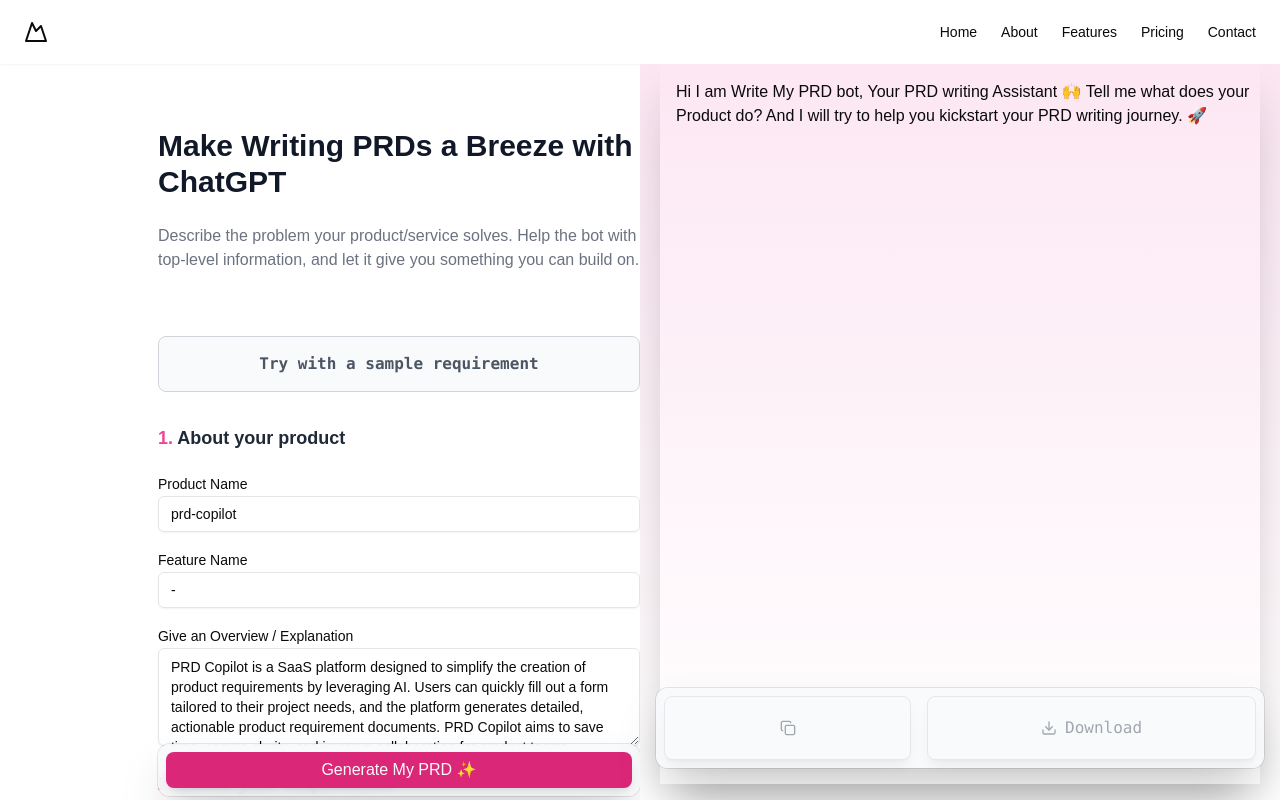
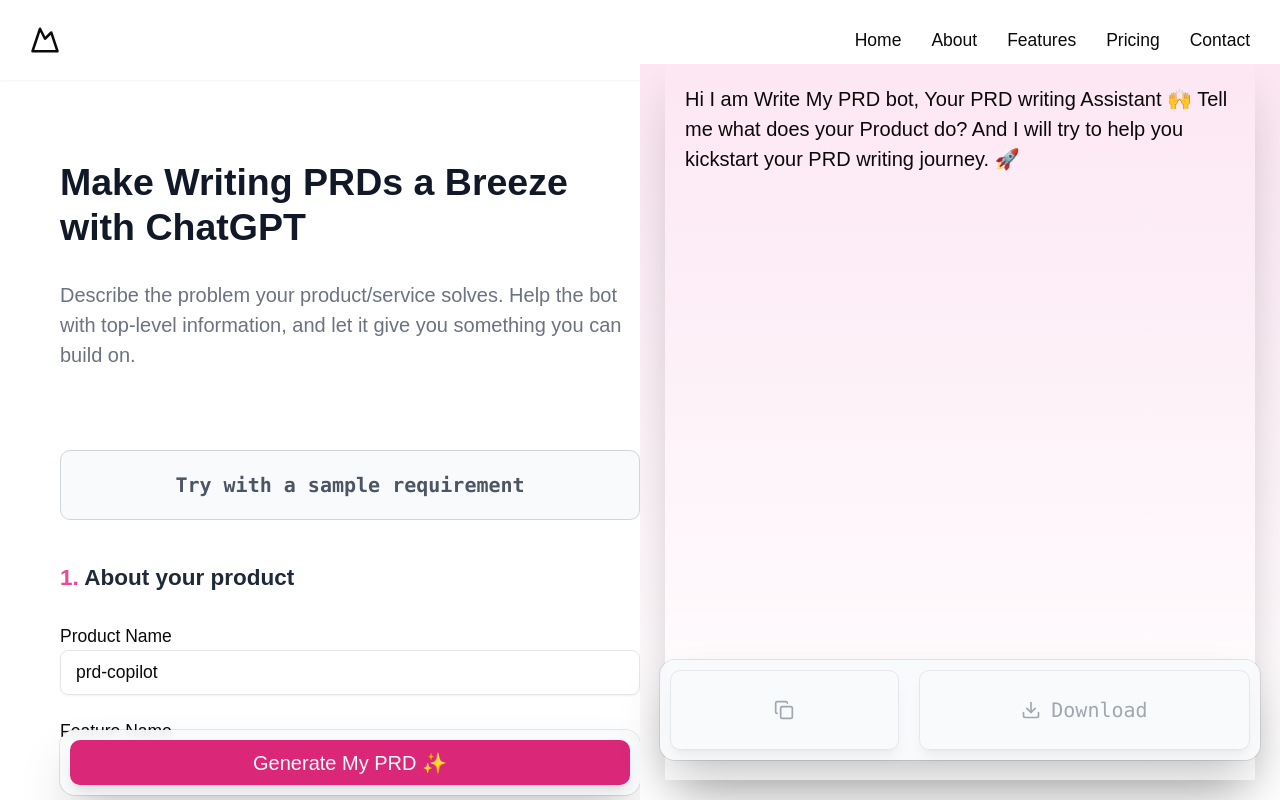
Before and after one commit to KittichoteKamalapirat/prd-copilot, a Next.js app: page / in a window 1280 px wide. Shown: the top 800 px of the page. Built offline with nearby package versions, Linux system fonts and the light colour scheme.

Commit message:
chore: increase root font size

```diff
--- a/src/app/globals.css
+++ b/src/app/globals.css
@@ -2,8 +2,13 @@
 @tailwind components;
 @tailwind utilities;
 
+html {
+    font-size: 20px;
+}
+
 body {
     font-family: Arial, Helvetica, sans-serif;
+
 }
 
 @layer base {
@@ -34,6 +39,7 @@ body {
         --chart-5: 27 87% 67%;
         --radius: 0.5rem;
     }
+
     .dark {
         --background: 0 0% 3.9%;
         --foreground: 0 0% 98%;
@@ -66,6 +72,7 @@ body {
     * {
         @apply border-border;
     }
+
     body {
         @apply bg-background text-foreground;
     }
```
Lines whose indentation alone changed are shown as unchanged.
